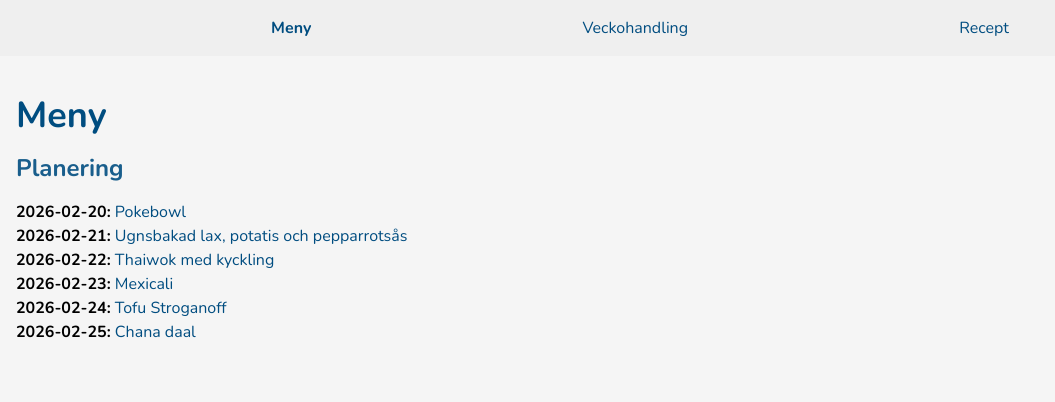
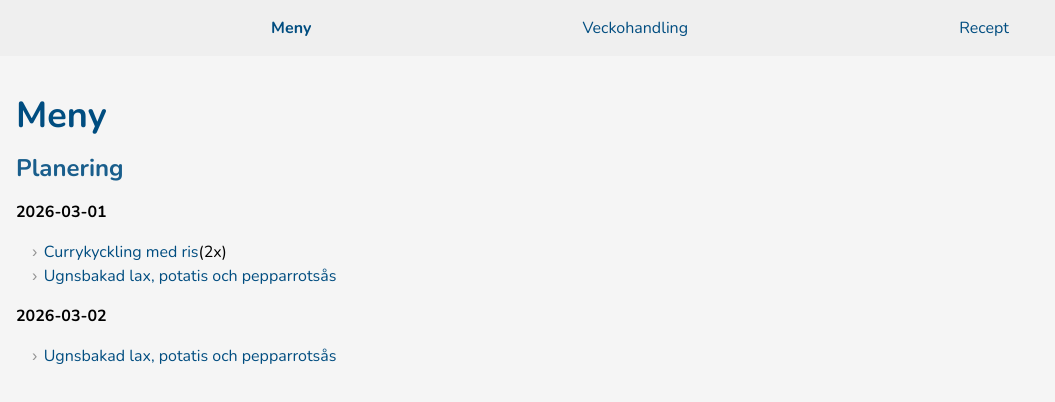
Before and after one commit to alexanderczigler/middag, a SvelteKit app: page / in a window 1280 px wide. Shown: the top 402 px of the page, without its empty margins (0-1055 px from the left). Built offline with nearby package versions, Linux system fonts and the light colour scheme.

Commit message:
feat: allow multiple recipes in a day

```diff
--- a/src/lib/getMenu.ts
+++ b/src/lib/getMenu.ts
@@ -1,12 +1,8 @@
 import type { Menu } from './types/menu'
 
 const MENU: Menu = {
-  '2026-02-20': 'pokebowl',
-  '2026-02-21': 'ugnsbakad-lax',
-  '2026-02-22': 'thaiwok-kyckling',
-  '2026-02-23': 'mexicali',
-  '2026-02-24': 'tofu-stroganoff',
-  '2026-02-25': 'chana-daal'
+  '2026-03-01': ['currykyckling', 'currykyckling', 'ugnsbakad-lax'],
+  '2026-03-02': ['ugnsbakad-lax']
 }
 
 export function getMenu(from?: string): Menu {
--- a/src/lib/types/menu.ts
+++ b/src/lib/types/menu.ts
@@ -1,5 +1,3 @@
-import type { Recipe } from './recipes'
-
 export type Menu = {
-  [date: string]: Recipe
+  [date: string]: string[]
 }
--- a/src/routes/+page.svelte
+++ b/src/routes/+page.svelte
@@ -7,34 +7,56 @@
 
   const today = new Date().toISOString().split('T')[0]
 
+  function resolveRecipes(slugs: string[]) {
+    const countMap = new Map<string, number>()
+    for (const slug of slugs) {
+      countMap.set(slug, (countMap.get(slug) ?? 0) + 1)
+    }
+    return [...countMap.entries()]
+      .map(([slug, count]) => {
+        const recipe = data.recipes.find((r: Recipe) => r.slug === slug)
+        return recipe ? { recipe, count } : null
+      })
+      .filter(Boolean) as { recipe: Recipe; count: number }[]
+  }
+
   const upcomingRecipes = Object.entries(data.menu)
-    .map(([date, slug]) => {
-      const recipe = data.recipes.find((recipe: Recipe) => recipe.slug === slug)
-      return { date, recipe }
-    })
-    .filter((item) => item.recipe)
+    .map(([date, slugs]) => ({ date, recipes: resolveRecipes(slugs) }))
+    .filter((item) => item.recipes.length > 0)
 
-  const todayRecipe = upcomingRecipes.find((item) => item.date === today)
+  const todayRecipes = upcomingRecipes.find((item) => item.date === today)
   const otherRecipes = upcomingRecipes
 </script>
 
 <h1>Meny</h1>
 
-{#if todayRecipe}
+{#if todayRecipes}
   <p>
-    Dagens: <a href={resolve(`/recipe/${todayRecipe.recipe?.slug}`)}>{todayRecipe.recipe?.title}</a
-    >.
+    Dagens:
+    {#each todayRecipes.recipes as { recipe, count }, i (recipe.slug)}
+      {#if i > 0}, {/if}<a href={resolve(`/recipe/${recipe.slug}`)}>{recipe.title}</a>{#if count > 1} ({count}x){/if}
+    {/each}.
   </p>
 {/if}
 
 <h2>Planering</h2>
 <ul>
-  {#each otherRecipes as { date, recipe }: { date: string, recipe: import('$lib/types').Recipe } (date)}
-    {#if recipe}
-      <li>
-        <strong>{date}:</strong>
-        <a href={resolve(`/recipe/${recipe.slug}`)}>{recipe.title}</a>
-      </li>
-    {/if}
+  {#each otherRecipes as { date, recipes } (date)}
+    <li>
+      <strong>{date}</strong>
+      <ul>
+        {#each recipes as { recipe, count } (recipe.slug)}
+          <li><a href={resolve(`/recipe/${recipe.slug}`)}>{recipe.title}</a>{#if count > 1} ({count}x){/if}</li>
+        {/each}
+      </ul>
+    </li>
   {/each}
 </ul>
+
+<style>
+  ul ul li::before {
+    content: '›';
+    margin-right: 0.4em;
+    opacity: 0.4;
+  }
+</style>
--- a/src/routes/shoppingList/+page.ts
+++ b/src/routes/shoppingList/+page.ts
@@ -12,16 +12,15 @@ export async function load({ url }): Promise<{
   const from: string = url.searchParams.get('from') || ''
   const menu = await getMenu(from)
   const recipes = await getRecipes()
-  const plannedRecipeSlugs = Object.values(menu)
-  const plannedRecipes = recipes.filter((recipe) =>
-    plannedRecipeSlugs.find((slug) => slug === recipe.slug)
-  )
+  const plannedRecipeSlugs = Object.values(menu).flat()
 
   const ingredients: Ingredient[] = []
   const pantry: string[] = []
   const sides: string[] = []
 
-  for (const recipe of plannedRecipes) {
+  for (const slug of plannedRecipeSlugs) {
+    const recipe = recipes.find((r) => r.slug === slug)
+    if (!recipe) continue
     for (const { name, quantity, unit } of recipe.ingredients) {
       const existingIngredient = ingredients.find(
         (item) => item.name.toLowerCase() === name.toLowerCase() && item.unit === unit
```
